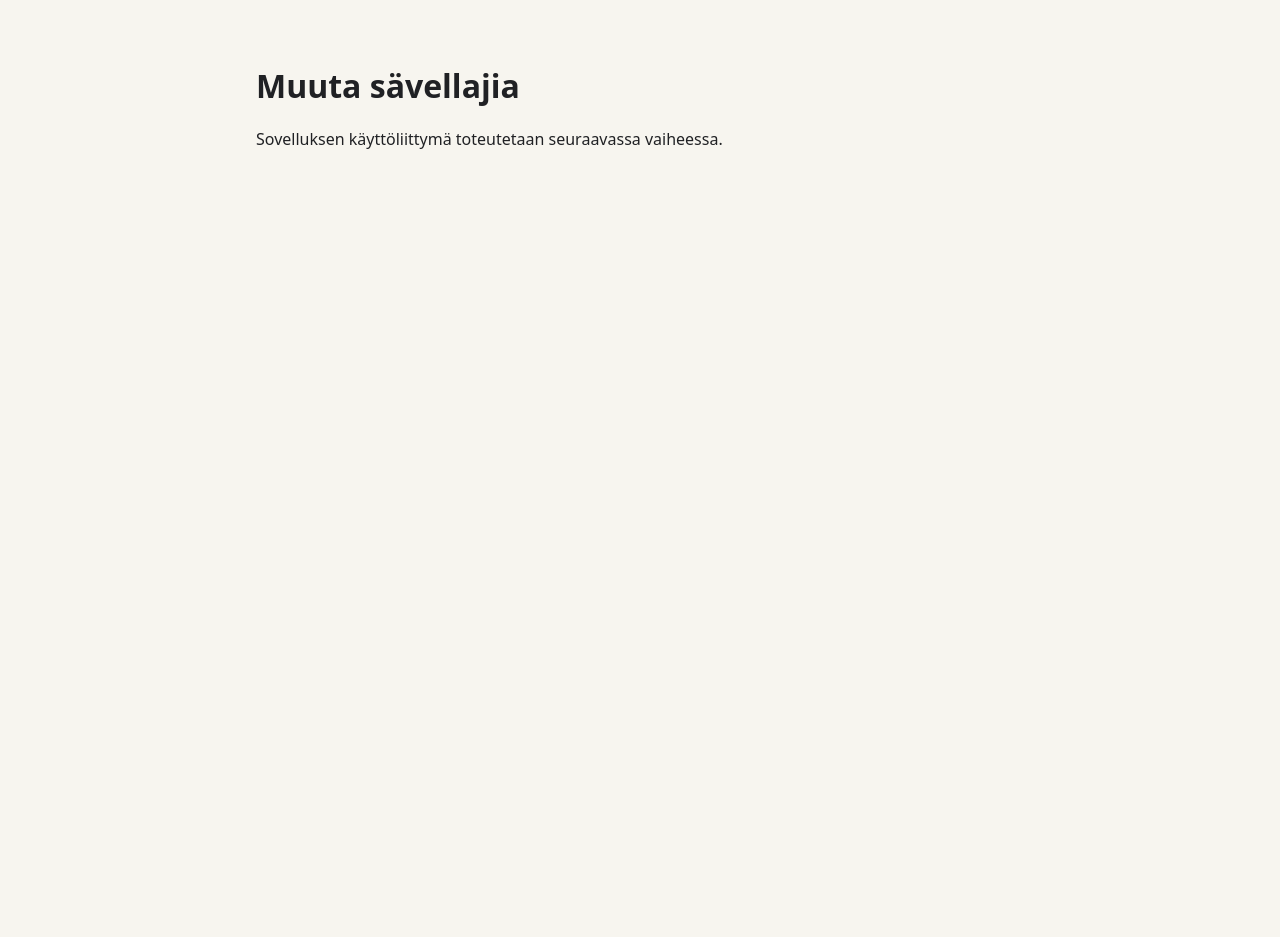
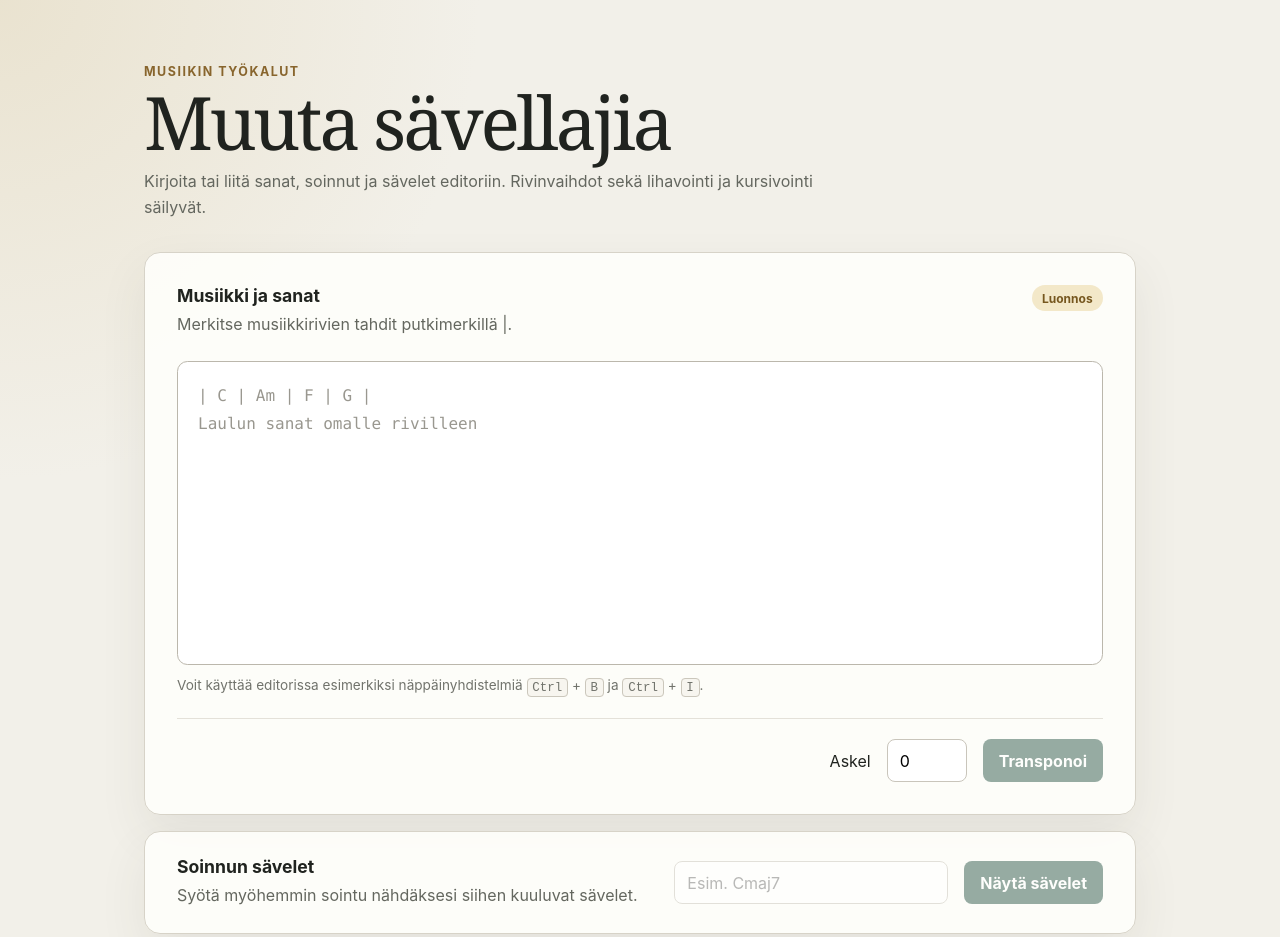
Before and after one commit to nanniultima/ai_training_week1, a website built with Vite: page index.html in a window 1280 px wide. Before the commit the page ends 800 px from the top, so only its background shows below. Built offline with nearby package versions, Linux system fonts and the light colour scheme.

Commit message:
Luo käyttöliittymän ensimmäinen raami

```diff
--- a/index.html
+++ b/index.html
@@ -7,10 +7,7 @@
     <link rel="stylesheet" href="/style.css" />
   </head>
   <body>
-    <main id="app">
-      <h1>Muuta sävellajia</h1>
-      <p>Sovelluksen käyttöliittymä toteutetaan seuraavassa vaiheessa.</p>
-    </main>
+    <main id="app"></main>
     <script type="module" src="/src/main.ts"></script>
   </body>
 </html>
--- a/src/main.ts
+++ b/src/main.ts
@@ -1,9 +1,4 @@
 import { initializeUi } from "./ui/ui.js";
 
 const root = document.querySelector<HTMLElement>("#app");
-
-if (root === null) {
-  throw new Error("Käyttöliittymän juurielementtiä #app ei löytynyt");
-}
-
 initializeUi(root);
--- a/src/ui/ui.ts
+++ b/src/ui/ui.ts
@@ -1,4 +1,61 @@
-/** Kytkee käyttöliittymän tapahtumankäsittelijät myöhemmässä toteutusvaiheessa. */
-export function initializeUi(_root: HTMLElement): void {
-  throw new Error("not implemented");
+/** Luo sovelluksen ensimmäisen käyttöliittymärungon. */
+export function initializeUi(root: HTMLElement | null): void {
+  if (root === null) {
+    throw new Error("Käyttöliittymän juurielementtiä ei löytynyt");
+  }
+
+  root.innerHTML = `
+    <header class="page-header">
+      <p class="eyebrow">Musiikin työkalut</p>
+      <h1>Muuta sävellajia</h1>
+      <p class="intro">
+        Kirjoita tai liitä sanat, soinnut ja sävelet editoriin.
+        Rivinvaihdot sekä lihavointi ja kursivointi säilyvät.
+      </p>
+    </header>
+
+    <section class="workspace" aria-labelledby="music-editor-title">
+      <div class="section-heading">
+        <div>
+          <h2 id="music-editor-title">Musiikki ja sanat</h2>
+          <p>Merkitse musiikkirivien tahdit putkimerkillä |.</p>
+        </div>
+        <span class="status-badge">Luonnos</span>
+      </div>
+
+      <div
+        id="music-input"
+        class="rich-editor"
+        contenteditable="true"
+        role="textbox"
+        aria-label="Tahdistetut soinnut, sävelet ja laulun sanat"
+        aria-multiline="true"
+        data-placeholder="| C | Am | F | G |&#10;Laulun sanat omalle rivilleen"
+        spellcheck="true"
+      ></div>
+
+      <p class="editor-help">
+        Voit käyttää editorissa esimerkiksi näppäinyhdistelmiä
+        <kbd>Ctrl</kbd> + <kbd>B</kbd> ja <kbd>Ctrl</kbd> + <kbd>I</kbd>.
+      </p>
+
+      <div class="transpose-controls" aria-label="Transponoinnin asetukset">
+        <label for="transpose-step">Askel</label>
+        <input id="transpose-step" type="number" min="-12" max="12" value="0" />
+        <button type="button" disabled>Transponoi</button>
+      </div>
+    </section>
+
+    <section class="chord-tool" aria-labelledby="chord-tool-title">
+      <div>
+        <h2 id="chord-tool-title">Soinnun sävelet</h2>
+        <p>Syötä myöhemmin sointu nähdäksesi siihen kuuluvat sävelet.</p>
+      </div>
+      <div class="chord-controls">
+        <label class="visually-hidden" for="chord-input">Sointu</label>
+        <input id="chord-input" type="text" placeholder="Esim. Cmaj7" disabled />
+        <button type="button" disabled>Näytä sävelet</button>
+      </div>
+    </section>
+  `;
 }
--- a/style.css
+++ b/style.css
@@ -1,14 +1,224 @@
 :root {
-  color: #202124;
-  background: #f7f5ef;
-  font-family: system-ui, sans-serif;
+  color: #20231f;
+  background: #f2f0e9;
+  font-family: Inter, ui-sans-serif, system-ui, sans-serif;
+  font-synthesis: none;
+}
+
+* {
+  box-sizing: border-box;
 }
 
 body {
+  min-width: 20rem;
+  min-height: 100vh;
   margin: 0;
+  background:
+    radial-gradient(circle at top left, rgb(230 221 197 / 70%), transparent 30rem),
+    #f2f0e9;
+}
+
+button,
+input {
+  font: inherit;
 }
 
 main {
-  width: min(48rem, calc(100% - 2rem));
-  margin: 4rem auto;
+  width: min(62rem, calc(100% - 2rem));
+  margin: 0 auto;
+  padding: 4rem 0;
 }
+
+.page-header {
+  max-width: 43rem;
+  margin-bottom: 2rem;
+}
+
+.eyebrow {
+  margin: 0 0 0.5rem;
+  color: #88652d;
+  font-size: 0.78rem;
+  font-weight: 750;
+  letter-spacing: 0.12em;
+  text-transform: uppercase;
+}
+
+h1,
+h2,
+p {
+  margin-top: 0;
+}
+
+h1 {
+  margin-bottom: 0.75rem;
+  font-family: Georgia, serif;
+  font-size: clamp(2.4rem, 7vw, 4.6rem);
+  font-weight: 500;
+  letter-spacing: -0.045em;
+  line-height: 0.95;
+}
+
+h2 {
+  margin-bottom: 0.35rem;
+  font-size: 1.1rem;
+}
+
+.intro,
+.section-heading p,
+.chord-tool p {
+  color: #64675f;
+  line-height: 1.6;
+}
+
+.workspace,
+.chord-tool {
+  border: 1px solid #d7d3c8;
+  border-radius: 1rem;
+  background: rgb(255 255 252 / 88%);
+  box-shadow: 0 1.25rem 3rem rgb(70 62 45 / 8%);
+}
+
+.workspace {
+  padding: clamp(1rem, 4vw, 2rem);
+}
+
+.section-heading,
+.transpose-controls,
+.chord-tool,
+.chord-controls {
+  display: flex;
+  align-items: center;
+  gap: 1rem;
+}
+
+.section-heading {
+  justify-content: space-between;
+}
+
+.section-heading p,
+.chord-tool p {
+  margin-bottom: 0;
+}
+
+.status-badge {
+  align-self: flex-start;
+  padding: 0.35rem 0.65rem;
+  border-radius: 999px;
+  color: #76571f;
+  background: #f3e8c9;
+  font-size: 0.75rem;
+  font-weight: 700;
+}
+
+.rich-editor {
+  min-height: 19rem;
+  margin-top: 1.5rem;
+  padding: 1.25rem;
+  overflow-wrap: anywhere;
+  border: 1px solid #bbb7ac;
+  border-radius: 0.65rem;
+  outline: none;
+  background: #fff;
+  font-family: "Cascadia Code", Consolas, monospace;
+  font-size: 1rem;
+  line-height: 1.75;
+  white-space: pre-wrap;
+}
+
+.rich-editor:empty::before {
+  color: #99978f;
+  content: attr(data-placeholder);
+  pointer-events: none;
+  white-space: pre-wrap;
+}
+
+.rich-editor:focus {
+  border-color: #8b6b35;
+  box-shadow: 0 0 0 3px rgb(139 107 53 / 16%);
+}
+
+.editor-help {
+  margin: 0.75rem 0 1.5rem;
+  color: #71736c;
+  font-size: 0.85rem;
+}
+
+kbd {
+  padding: 0.1rem 0.3rem;
+  border: 1px solid #cbc7bc;
+  border-radius: 0.25rem;
+  background: #f7f5ef;
+  font-size: 0.78rem;
+}
+
+.transpose-controls {
+  justify-content: flex-end;
+  padding-top: 1.25rem;
+  border-top: 1px solid #e4e1d9;
+}
+
+input {
+  min-height: 2.7rem;
+  padding: 0.55rem 0.75rem;
+  border: 1px solid #c9c5bb;
+  border-radius: 0.5rem;
+  background: #fff;
+}
+
+#transpose-step {
+  width: 5rem;
+}
+
+button {
+  min-height: 2.7rem;
+  padding: 0.55rem 1rem;
+  border: 0;
+  border-radius: 0.5rem;
+  color: #fff;
+  background: #315b4d;
+  font-weight: 700;
+}
+
+button:disabled,
+input:disabled {
+  cursor: not-allowed;
+  opacity: 0.5;
+}
+
+.chord-tool {
+  justify-content: space-between;
+  margin-top: 1rem;
+  padding: 1.5rem 2rem;
+}
+
+.visually-hidden {
+  position: absolute;
+  width: 1px;
+  height: 1px;
+  padding: 0;
+  overflow: hidden;
+  clip: rect(0, 0, 0, 0);
+  white-space: nowrap;
+  border: 0;
+}
+
+@media (max-width: 40rem) {
+  main {
+    padding: 2rem 0;
+  }
+
+  .section-heading,
+  .chord-tool,
+  .chord-controls {
+    align-items: stretch;
+    flex-direction: column;
+  }
+
+  .status-badge {
+    align-self: flex-start;
+  }
+
+  .transpose-controls {
+    flex-wrap: wrap;
+  }
+}
```
Also changed, not shown: src/ui/ui.test.ts (added, +20 -0 lines).
